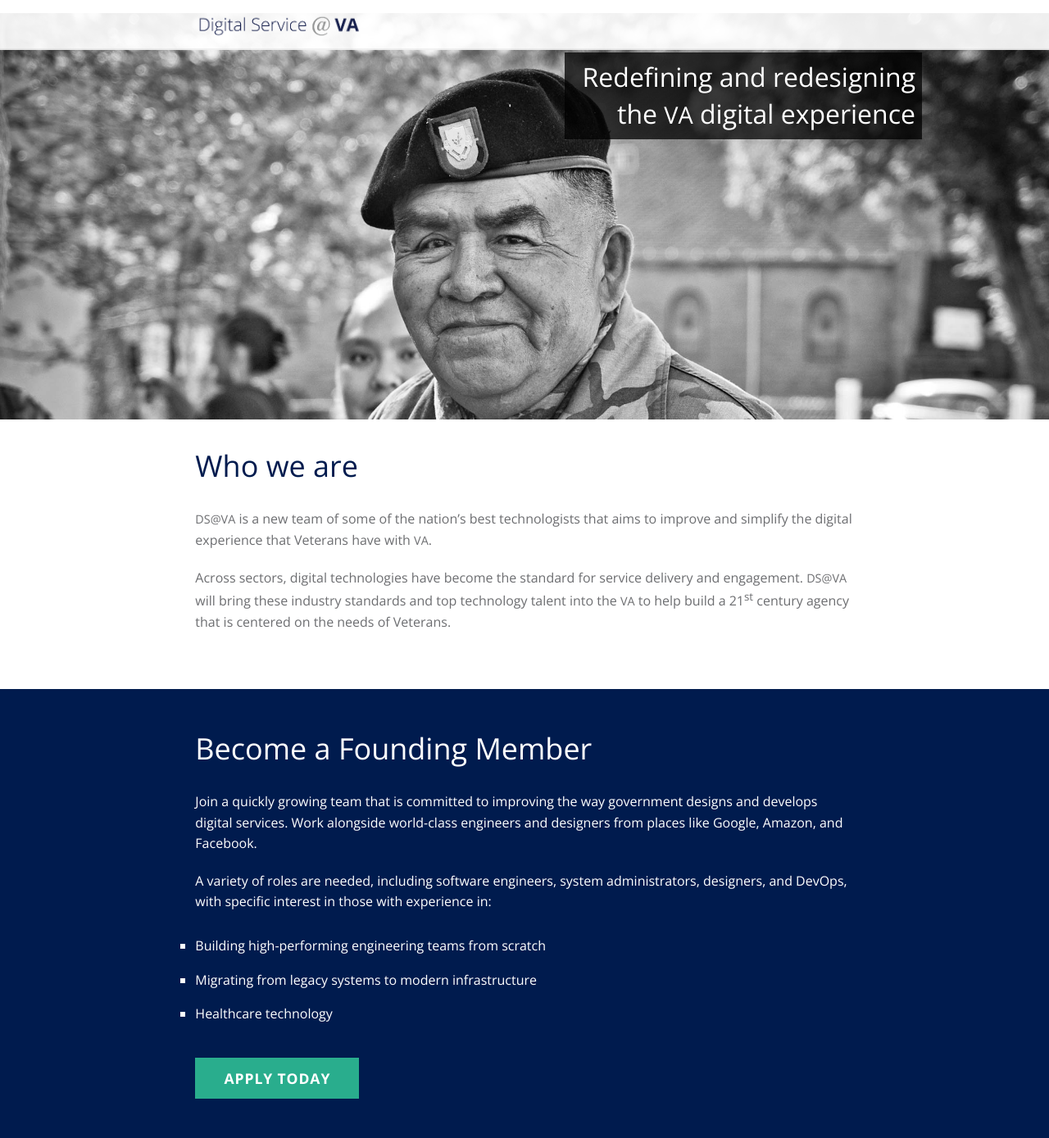
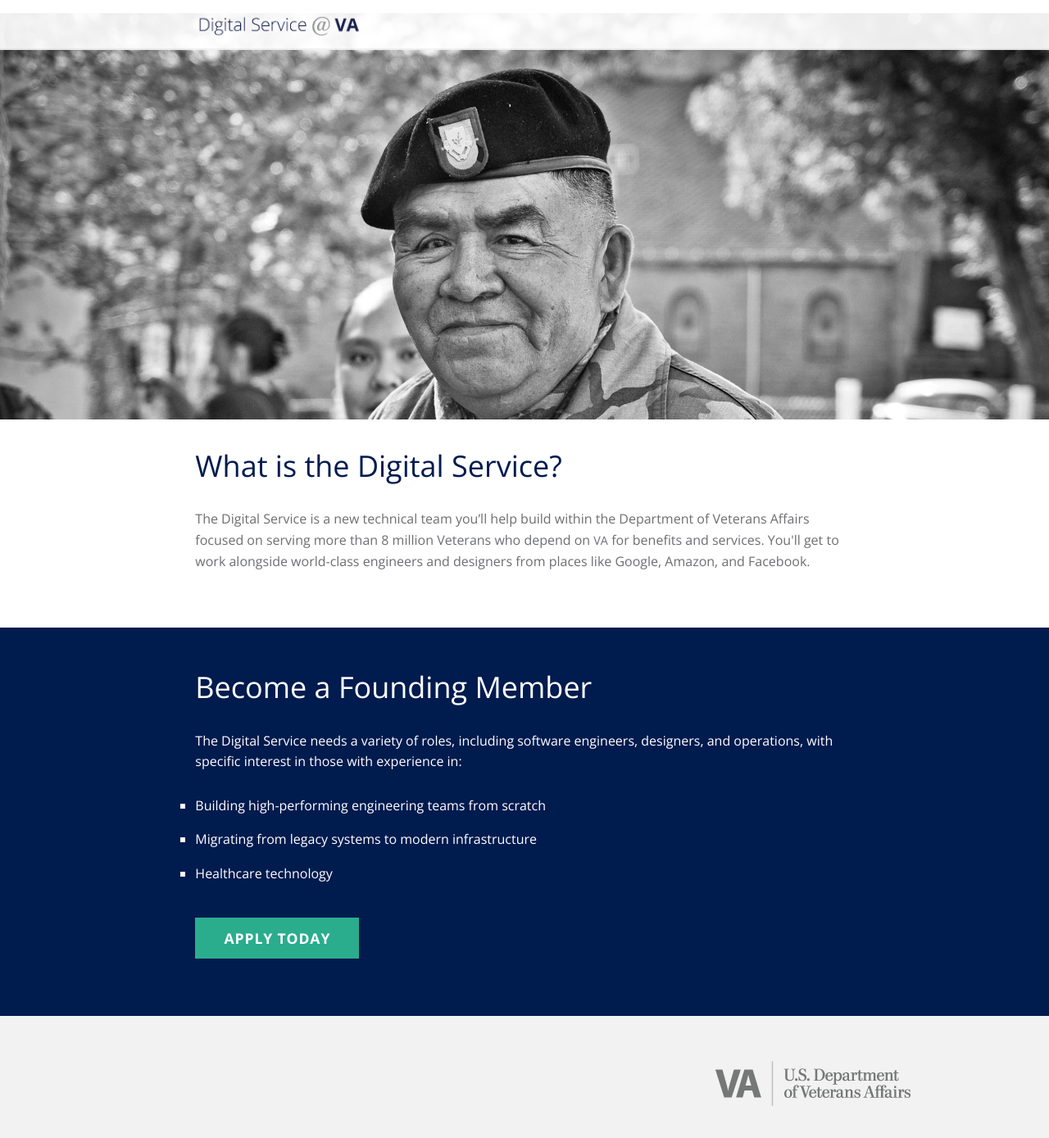
Before and after one commit to department-of-veterans-affairs/dsva, a Jekyll site: the page built from index.html, in a window 1280 px wide and 1400 px high. Shown: the top 1389 px of the window at 82% size. Built offline with Jekyll 4.4.1, drawn with Linux system fonts in a browser that asks for light colours; Markdown is read by kramdown in place of the engine named in the settings; the list of posts is cut into pages by our own code.

Commit message:
Copy updates
Moved copy updates from index to home.html template file

```diff
--- a/_includes/footer.html
+++ b/_includes/footer.html
@@ -3,7 +3,7 @@
   <div class="row">
     <div class="wow fadeInDown" data-wow-delay=".4s">
 
-      <div class="small-1 small-offset-1 columns text-right">
+      <div class="small-6 small-offset-6 columns text-right">
         <img src="/assets/img/design/va-logo.png" alt="Department of Veterans Affairs">
       </div>
 
--- a/_includes/header.html
+++ b/_includes/header.html
@@ -6,7 +6,7 @@
 <head>
   <meta name="viewport" content="width=device-width,initial-scale=1.0,minimum-scale=1.0" />
   <meta charset="utf-8">
-  <title>DS@VA</title>
+  <title>Digital Service</title>
 
   <meta name="HandheldFriendly" content="True">
   <meta name="MobileOptimized" content="320">
@@ -65,7 +65,8 @@
       <div class="header normal">
         <div class="row">
           <div class="small-8 large-uncentered large-5 columns">
-            <h1 role="banner"><a href="{{ site.url }}"><abbr title="Digital Service">DS</abbr><abbr title="at the">@</abbr><abbr title="Department of Veterans Affairs">VA</abbr></a></h1>
+            <h1 role="banner"><a href="/">Digital Service at the <abbr title="Department of Veterans Affairs">VA</abbr></a></h1>
+
           </div>
         </div>
       </div><!--/header -->
--- a/_layouts/home.html
+++ b/_layouts/home.html
@@ -7,21 +7,17 @@
   <div class="banner-image blur"></div>
   <div class="row">
     <div class="small-12 columns">
-      <h2><span>Redefining and redesigning the <abbr title="Department of Veterans Affairs">VA</abbr> digital experience</span></h2>
+      &nbsp;
     </div>
   </div>
-
-
 </div>
 
 <div id="who-we-are">
   <div class="row">
     <div class="small-12 small-centered large-10 columns">
       <div class="wow fadeInDown" data-wow-delay=".4s">
-        <h2>Who we are</h2>
-        <p><abbr title="Digital Service">DS</abbr><abbr title="at the">@</abbr><abbr title="Department of Veterans Affairs">VA</abbr> is a new team of some of the nation&rsquo;s best technologists that aims to improve and simplify the digital experience that Veterans have with <abbr title="Department of Veterans Affairs">VA</abbr>.</p>
-
-        <p>Across sectors, digital technologies have become the standard for service delivery and engagement. <abbr title="Digital Service">DS</abbr><abbr title="at the">@</abbr><abbr title="Department of Veterans Affairs">VA</abbr> will bring these industry standards and top technology talent into the <abbr title="Department of Veterans Affairs">VA</abbr> to help build a 21<sup>st</sup> century agency that is centered on the needs of Veterans.</p>
+        <h2>What is the Digital Service?</h2>
+        <p>The Digital Service is a new technical team you&rsquo;ll help build within the Department of Veterans Affairs focused on serving more than 8 million Veterans who depend on <abbr title="Department of Veterans Affairs">VA</abbr> for benefits and services. You'll get to work alongside world-class engineers and designers from places like Google, Amazon, and Facebook.</p>
       </div>
     </div>
   </div>
@@ -32,18 +28,13 @@
     <div class="small-12 small-centered large-10 columns">
       <div class="wow fadeInDown" data-wow-delay=".4s">
         <h2>Become a Founding Member</h2>
-        <p>Join a quickly growing team that is committed to improving the way government designs and develops digital services. Work alongside world-class engineers and designers from places like Google, Amazon, and Facebook.</p>
-
-        <p>A variety of roles are needed, including software engineers, system administrators, designers, and DevOps, with specific interest in those with experience in:</p>
-
+        <p>The Digital Service needs a variety of roles, including software engineers, designers, and operations, with specific interest in those with experience in:</p>
         <ul>
           <li>Building high-performing engineering teams from scratch</li>
           <li>Migrating from legacy systems to modern infrastructure</li>
           <li>Healthcare technology</li>
         </ul>
-
         <a class="button" href="https://screendoor.dobt.co/usds-evaluation/become-a-founding-member-of-the-va-digital-service ">Apply today</a>
-
       </div>
     </div>
   </div>
```
Also changed, not shown: assets/img/design/va-logo.png, 9 other files.
